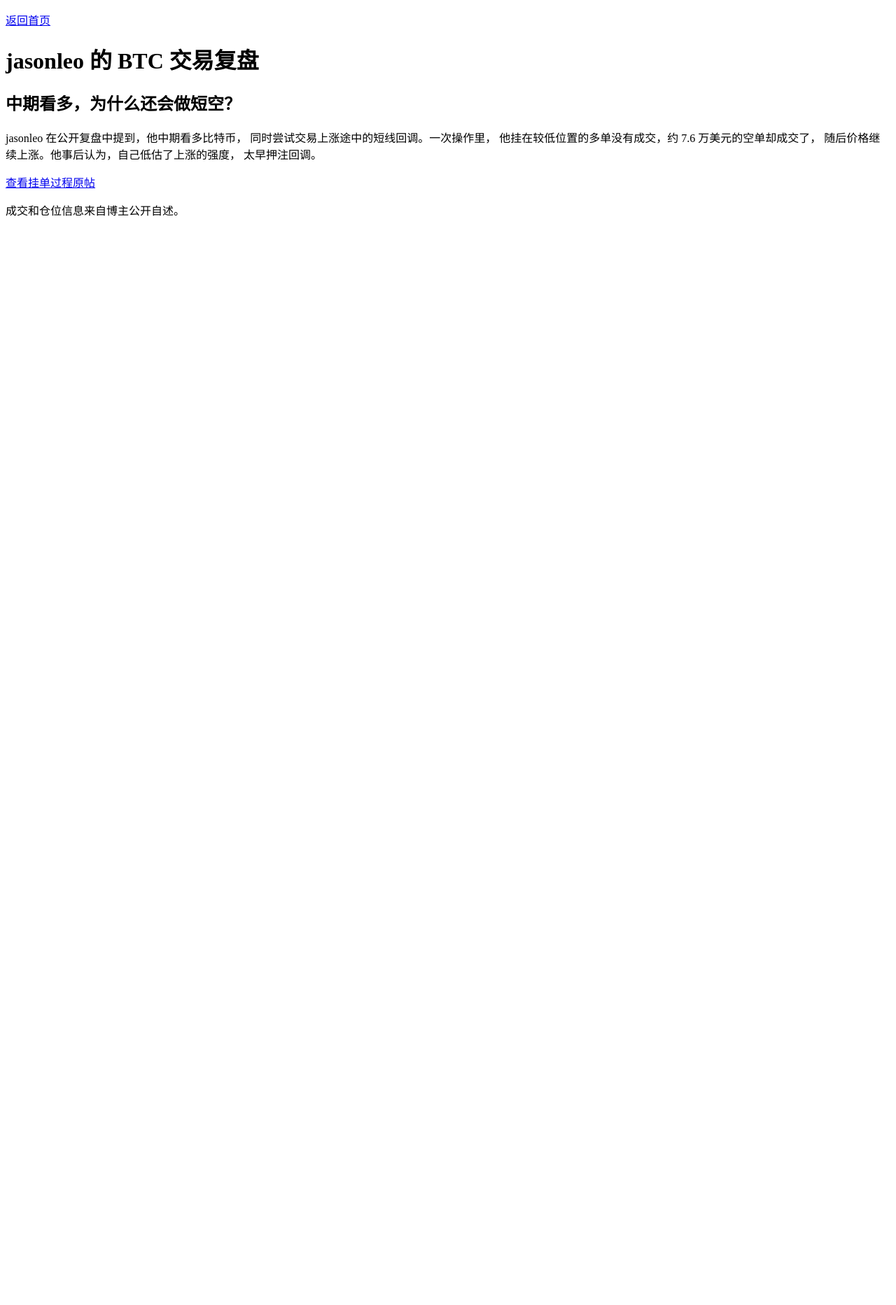
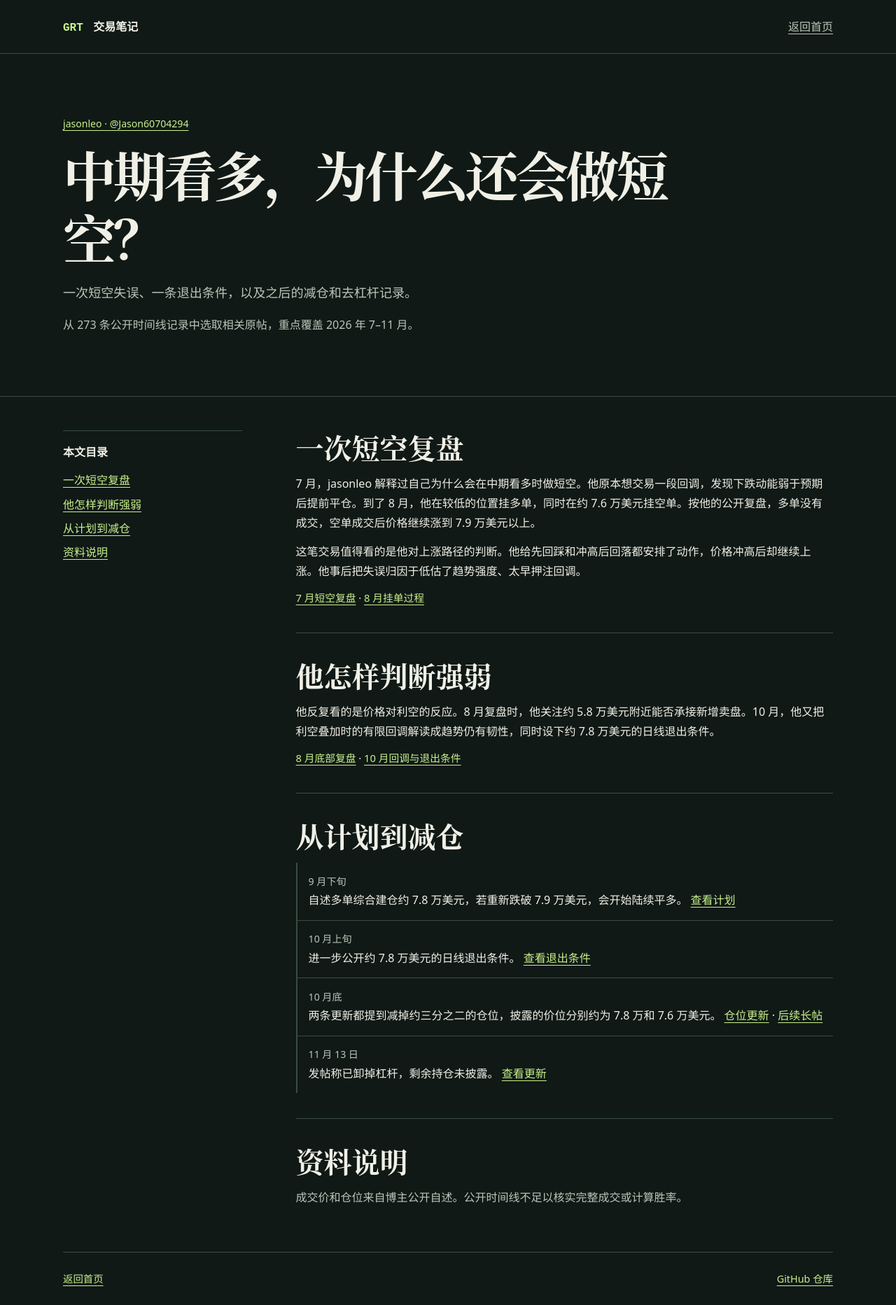
Before and after one commit to Greata16/GRT, a plain HTML site: page jasonleo.html in a window 1280 px wide. Shown: the whole page at 70% size. Before the commit the page ends 800 px from the top, so only its background shows below. Drawn offline with Linux system fonts and the light colour scheme.

Commit message:
Redesign GRT and publish jasonleo trading profile

```diff
--- a/jasonleo.html
+++ b/jasonleo.html
@@ -3,23 +3,58 @@
 <head>
   <meta charset="utf-8">
   <meta name="viewport" content="width=device-width, initial-scale=1">
-  <title>jasonleo 的 BTC 交易复盘</title>
+  <meta name="description" content="依据 jasonleo 的公开帖子复盘 BTC 短空、风险条件与仓位调整。">
+  <title>jasonleo 的 BTC 交易复盘 · GRT</title>
+  <link rel="stylesheet" href="./style.css">
 </head>
 <body>
-  <p><a href="./">返回首页</a></p>
-  <h1>jasonleo 的 BTC 交易复盘</h1>
-
-  <h2>中期看多，为什么还会做短空？</h2>
-  <p>jasonleo 在公开复盘中提到，他中期看多比特币，
-    同时尝试交易上涨途中的短线回调。一次操作里，
-    他挂在较低位置的多单没有成交，约 7.6 万美元的空单却成交了，
-    随后价格继续上涨。他事后认为，自己低估了上涨的强度，
-    太早押注回调。</p>
-
-  <p><a href="https://x.com/Jason60704294/status/2090772490859520109">
-    查看挂单过程原帖
-  </a></p>
-
-  <p>成交和仓位信息来自博主公开自述。</p>
+  <header class="bar"><div class="wrap">
+    <a class="brand" href="./"><b>GRT</b> 交易笔记</a>
+    <nav aria-label="主导航"><a href="./">返回首页</a></nav>
+  </div></header>
+  <main>
+    <header class="article-header"><div class="wrap">
+      <p class="label"><a href="https://x.com/Jason60704294">jasonleo · @Jason60704294</a></p>
+      <h1>中期看多，为什么还会做短空？</h1>
+      <p class="lede">一次短空失误、一条退出条件，以及之后的减仓和去杠杆记录。</p>
+      <p class="note">从 273 条公开时间线记录中选取相关原帖，重点覆盖 2026 年 7–11 月。</p>
+    </div></header>
+    <div class="wrap article-grid">
+      <nav class="toc" aria-label="文章目录">
+        <strong>本文目录</strong>
+        <a href="#short">一次短空复盘</a>
+        <a href="#signal">他怎样判断强弱</a>
+        <a href="#timeline">从计划到减仓</a>
+        <a href="#scope">资料说明</a>
+      </nav>
+      <article>
+        <section id="short">
+          <h2>一次短空复盘</h2>
+          <p>7 月，jasonleo 解释过自己为什么会在中期看多时做短空。他原本想交易一段回调，发现下跌动能弱于预期后提前平仓。到了 8 月，他在较低的位置挂多单，同时在约 7.6 万美元挂空单。按他的公开复盘，多单没有成交，空单成交后价格继续涨到 7.9 万美元以上。</p>
+          <p>这笔交易值得看的是他对上涨路径的判断。他给先回踩和冲高后回落都安排了动作，价格冲高后却继续上涨。他事后把失误归因于低估了趋势强度、太早押注回调。</p>
+          <p class="sources"><a href="https://x.com/Jason60704294/status/2080339492465193187">7 月短空复盘</a> · <a href="https://x.com/Jason60704294/status/2090772490859520109">8 月挂单过程</a></p>
+        </section>
+        <section id="signal">
+          <h2>他怎样判断强弱</h2>
+          <p>他反复看的是价格对利空的反应。8 月复盘时，他关注约 5.8 万美元附近能否承接新增卖盘。10 月，他又把利空叠加时的有限回调解读成趋势仍有韧性，同时设下约 7.8 万美元的日线退出条件。</p>
+          <p class="sources"><a href="https://x.com/Jason60704294/status/2092240116786073725">8 月底部复盘</a> · <a href="https://x.com/Jason60704294/status/2108259375190327432">10 月回调与退出条件</a></p>
+        </section>
+        <section id="timeline">
+          <h2>从计划到减仓</h2>
+          <ul class="timeline">
+            <li><span class="date">9 月下旬</span>自述多单综合建仓约 7.8 万美元，若重新跌破 7.9 万美元，会开始陆续平多。 <a href="https://x.com/Jason60704294/status/2103181044212027607">查看计划</a></li>
+            <li><span class="date">10 月上旬</span>进一步公开约 7.8 万美元的日线退出条件。 <a href="https://x.com/Jason60704294/status/2108259375190327432">查看退出条件</a></li>
+            <li><span class="date">10 月底</span>两条更新都提到减掉约三分之二的仓位，披露的价位分别约为 7.8 万和 7.6 万美元。 <a href="https://x.com/Jason60704294/status/2115979306019266646">仓位更新</a> · <a href="https://x.com/Jason60704294/status/2116241796594569507">后续长帖</a></li>
+            <li><span class="date">11 月 13 日</span>发帖称已卸掉杠杆，剩余持仓未披露。 <a href="https://x.com/Jason60704294/status/2121130653735432290">查看更新</a></li>
+          </ul>
+        </section>
+        <section id="scope">
+          <h2>资料说明</h2>
+          <p class="note">成交价和仓位来自博主公开自述。公开时间线不足以核实完整成交或计算胜率。</p>
+        </section>
+      </article>
+    </div>
+  </main>
+  <footer class="wrap footer"><a href="./">返回首页</a><a href="https://github.com/Greata16/GRT">GitHub 仓库</a></footer>
 </body>
 </html>
--- /dev/null
+++ b/style.css
@@ -0,0 +1,58 @@
+:root {
+  color-scheme: dark;
+  --bg: #101916;
+  --panel: #18251f;
+  --text: #f0f0e7;
+  --quiet: #b9c6ba;
+  --accent: #c8f18c;
+  --line: #3a4d41;
+}
+* { box-sizing: border-box; }
+body { margin: 0; background: var(--bg); color: var(--text); font: 1rem/1.75 system-ui, "PingFang SC", "Microsoft YaHei", sans-serif; }
+a { color: var(--accent); text-underline-offset: .25em; }
+a:hover { color: #e6ffcb; }
+a:focus-visible { outline: 2px solid var(--accent); outline-offset: 5px; }
+.wrap { width: min(1100px, calc(100% - 48px)); margin-inline: auto; }
+.bar { border-bottom: 1px solid var(--line); }
+.bar .wrap, .footer { min-height: 76px; display: flex; justify-content: space-between; align-items: center; gap: 1rem; }
+.brand { color: var(--text); text-decoration: none; font-weight: 750; }
+.brand b { color: var(--accent); font: 700 1rem ui-monospace, monospace; margin-right: .65rem; }
+.bar nav a { color: var(--quiet); }
+.hero { padding: clamp(3.5rem, 9vw, 7rem) 0; border-bottom: 1px solid var(--line); }
+.hero .wrap { display: grid; grid-template-columns: 1.45fr 1fr; align-items: end; gap: clamp(2rem, 6vw, 5rem); }
+h1, h2, h3, p { margin: 0; }
+h1, h2 { font-family: "Songti SC", "Noto Serif CJK SC", "SimSun", serif; line-height: 1.18; }
+h1 { font-size: clamp(2.65rem, 7vw, 5.6rem); letter-spacing: -.055em; }
+h2 { font-size: clamp(1.65rem, 3.4vw, 2.5rem); }
+.label { color: var(--accent); font-size: .88rem; margin-bottom: .9rem; }
+.lede { color: var(--quiet); font-size: 1.13rem; max-width: 36rem; margin-top: 1.2rem; }
+.feature { background: var(--panel); border-top: 3px solid var(--accent); padding: clamp(1.5rem, 4vw, 2.4rem); }
+.feature h2 { margin-bottom: .65rem; }
+.feature p { color: var(--quiet); }
+.button { display: inline-block; margin-top: 1.4rem; padding: .55rem 1rem; background: var(--accent); color: #132017; text-decoration: none; font-weight: 750; }
+.button:hover { background: #e6ffcb; color: #132017; }
+.directory { padding-block: 3rem 4rem; }
+.entry { display: grid; grid-template-columns: 1fr auto; gap: 1rem; align-items: center; border-block: 1px solid var(--line); margin-top: 1.2rem; padding: 1.1rem 0; }
+.entry span, .footer, .note, .date { color: var(--quiet); }
+.footer { border-top: 1px solid var(--line); font-size: .9rem; }
+.article-header { padding-block: clamp(2.5rem, 7vw, 5.5rem); border-bottom: 1px solid var(--line); }
+.article-header h1 { max-width: 12em; font-size: clamp(2.45rem, 6vw, 4.75rem); }
+.article-header .note { margin-top: 1rem; }
+.article-grid { display: grid; grid-template-columns: minmax(10rem, 1fr) minmax(0, 3fr); gap: clamp(2rem, 6vw, 5rem); padding-block: 3rem 4rem; }
+.toc { align-self: start; border-top: 1px solid var(--line); padding-top: 1rem; }
+.toc strong { display: block; margin-bottom: .55rem; }
+.toc a { display: block; padding-block: .2rem; }
+article section + section { border-top: 1px solid var(--line); margin-top: 2.25rem; padding-top: 2.25rem; }
+article h2 { margin-bottom: .9rem; }
+article p + p { margin-top: .8rem; }
+.sources { font-size: .92rem; }
+.timeline { padding: 0; list-style: none; }
+.timeline li { padding: .9rem 0 .9rem 1rem; border-left: 2px solid var(--line); }
+.timeline li + li { border-top: 1px solid var(--line); }
+.date { display: block; font-size: .88rem; }
+@media (max-width: 700px) {
+  .wrap { width: calc(100% - 36px); }
+  .hero .wrap, .article-grid { grid-template-columns: 1fr; }
+  .article-grid { padding-top: 1.75rem; }
+  .entry { grid-template-columns: 1fr; gap: .2rem; }
+}
```
Also changed, not shown: index.html (+25 -7 lines).
